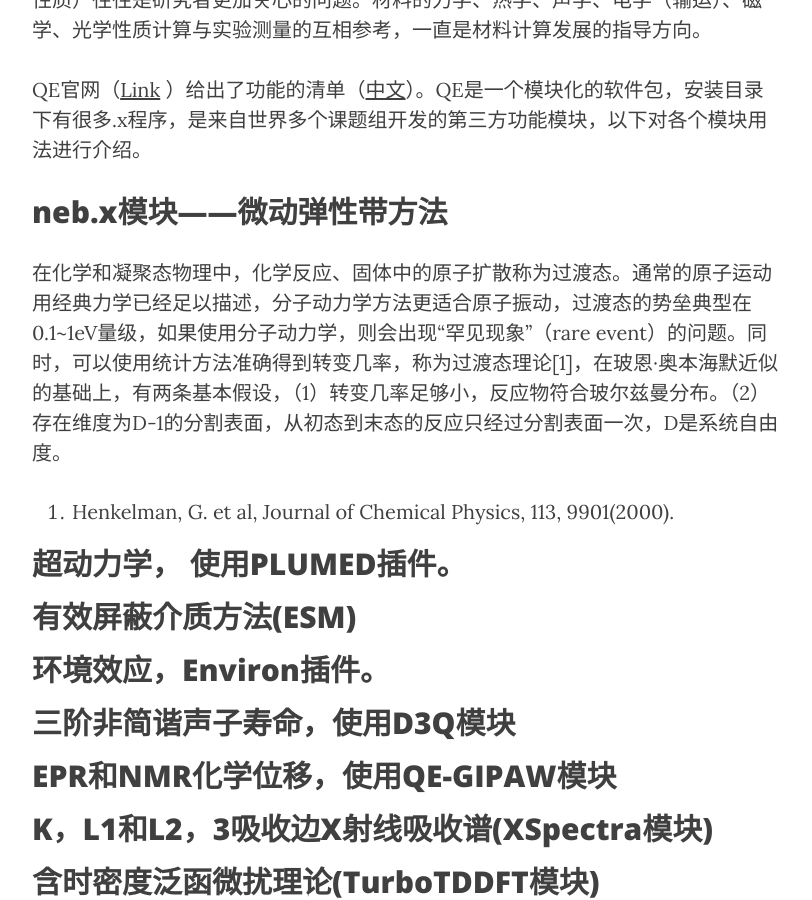
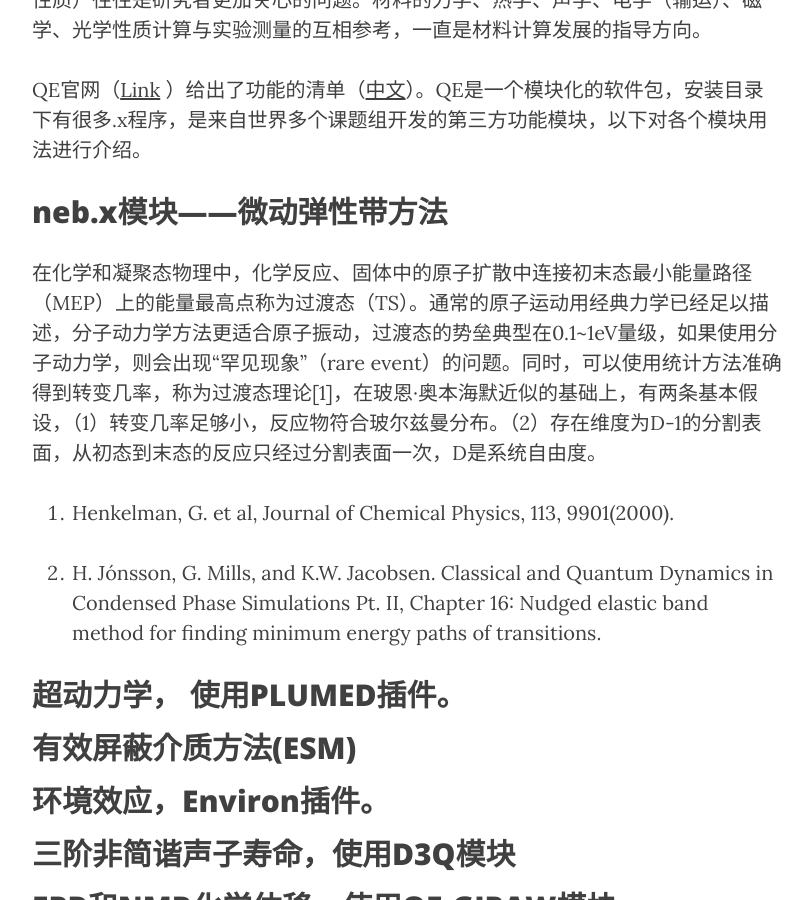
Before and after one commit to yyyu200/DFTbook, a Jekyll site: the page built from _posts/2019-08-20-Thirdparty.md, in a window 1280 px wide and 900 px high, scrolled down 1548 px. Shown: the whole window, without its empty margins (233-1045 px from the left). Built offline with Jekyll 4.4.1, drawn with Linux system fonts in a browser that asks for light colours; nearby versions of some CDN libraries; comment, search, counter and statistics services are not loaded.

Commit message:
modify at20190920-10:25:31-aliyun

```diff
--- a/_posts/2019-08-20-Thirdparty.md
+++ b/_posts/2019-08-20-Thirdparty.md
@@ -27,9 +27,11 @@ QE官网（[Link](http://www.quantum-espresso.org/project/what-can-qe-do) ）给
 
 ## neb.x模块——微动弹性带方法
 
-在化学和凝聚态物理中，化学反应、固体中的原子扩散称为过渡态。通常的原子运动用经典力学已经足以描述，分子动力学方法更适合原子振动，过渡态的势垒典型在0.1~1eV量级，如果使用分子动力学，则会出现“罕见现象”（rare event）的问题。同时，可以使用统计方法准确得到转变几率，称为过渡态理论[1]，在玻恩·奥本海默近似的基础上，有两条基本假设，（1）转变几率足够小，反应物符合玻尔兹曼分布。（2）存在维度为D-1的分割表面，从初态到末态的反应只经过分割表面一次，D是系统自由度。
+在化学和凝聚态物理中，化学反应、固体中的原子扩散中连接初末态最小能量路径（MEP）上的能量最高点称为过渡态（TS）。通常的原子运动用经典力学已经足以描述，分子动力学方法更适合原子振动，过渡态的势垒典型在0.1~1eV量级，如果使用分子动力学，则会出现“罕见现象”（rare event）的问题。同时，可以使用统计方法准确得到转变几率，称为过渡态理论[1]，在玻恩·奥本海默近似的基础上，有两条基本假设，（1）转变几率足够小，反应物符合玻尔兹曼分布。（2）存在维度为D-1的分割表面，从初态到末态的反应只经过分割表面一次，D是系统自由度。
 
 1. Henkelman, G. et al, Journal of Chemical Physics, 113, 9901(2000).
+
+2. H. Jónsson, G. Mills, and K.W. Jacobsen. Classical and Quantum Dynamics in Condensed Phase Simulations Pt. II, Chapter 16: Nudged elastic band method for finding minimum energy paths of transitions.
 
 ## 超动力学， 使用PLUMED插件。
 
```
